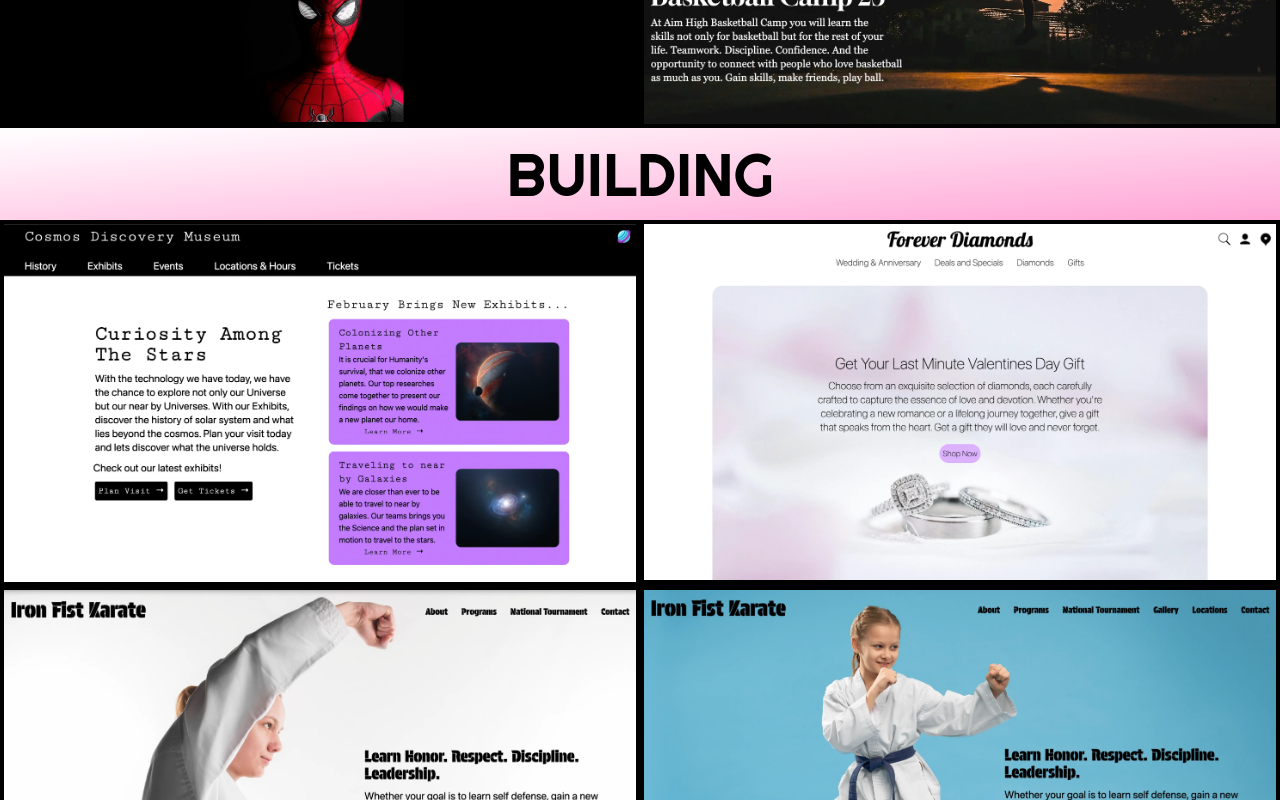
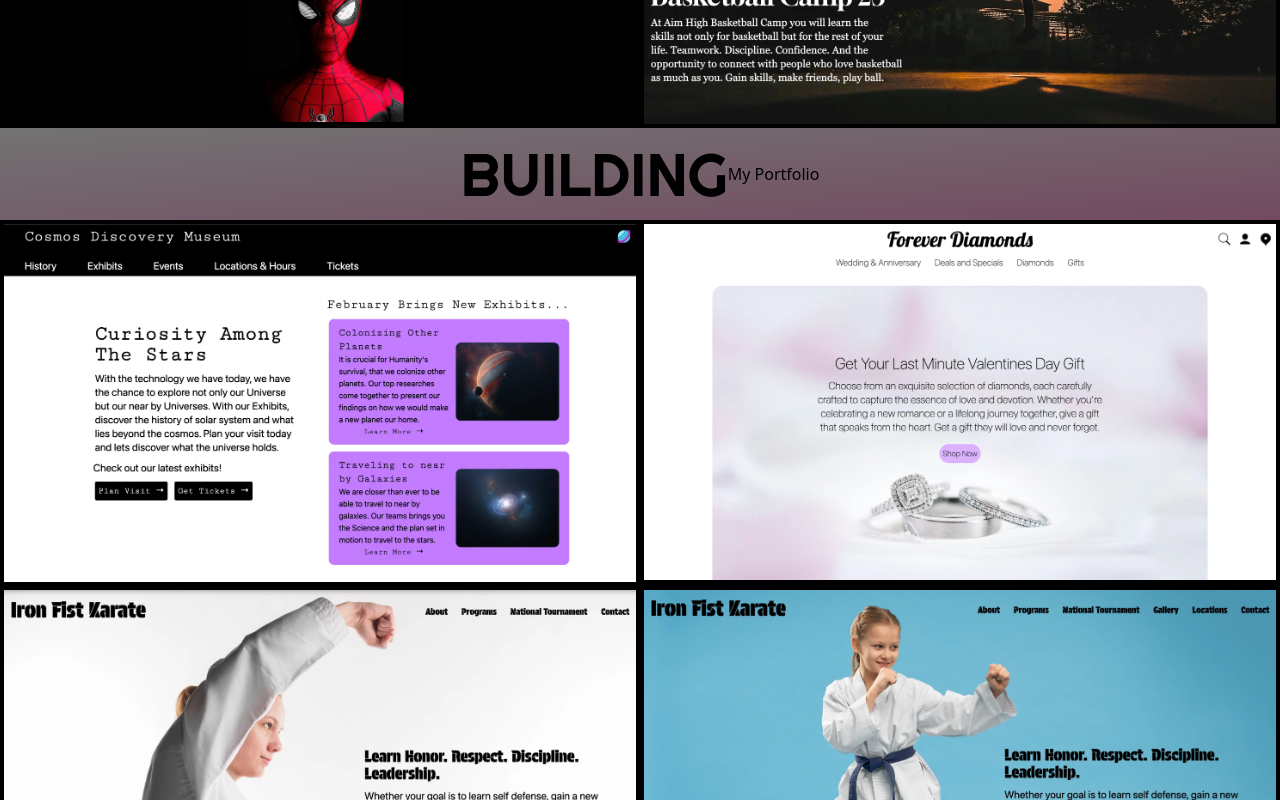
Before and after one commit to Davonne007-TX/monthly-ui-progress, a React (Vite) app: page / in a window 1280 px wide. Shown: the part 1860-2660 px from the top of the page. Built offline with nearby package versions, Linux system fonts and the light colour scheme; a web font is replaced by a local one.

Commit message:
working on glitch

```diff
--- a/src/App.jsx
+++ b/src/App.jsx
@@ -27,7 +27,7 @@
   if (!isReady) {
     return (
       <div className="w-full min-h-screen flex items-center justify-center bg-black">
-        <span className="text-white text-xl font-press tracking-wide">
+        <span className="text-white text-3xl font-press tracking-wide">
           Loading Projects…
         </span>
       </div>
--- a/src/components/KeepGoing.jsx
+++ b/src/components/KeepGoing.jsx
@@ -1,11 +1,12 @@
 export default function KeepGoing({ backgroundColor, motivationTxt }) {
   return (
     <section
-      className={`${backgroundColor}  flex justify-center items-center w-full py-4 mx-4`}
+      className={`${backgroundColor}  flex justify-center items-center w-full py-4 mx-4 animate-fadeIn`}
     >
       <h2 className="text-3xl md:text-6xl font-right text-center text-black">
         {motivationTxt}
       </h2>
+      <a href="">My Portfolio</a>
     </section>
   );
 }
```
